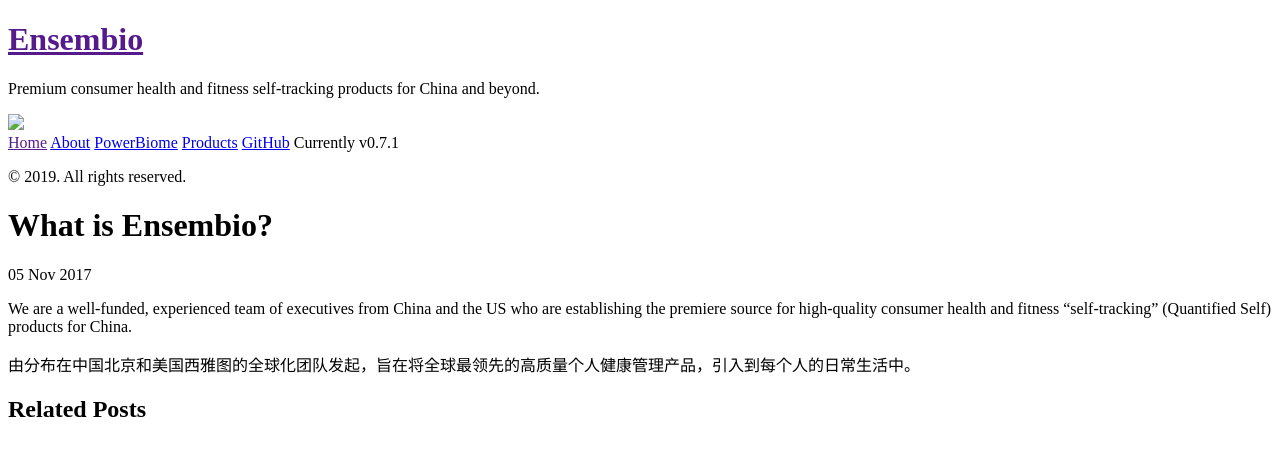
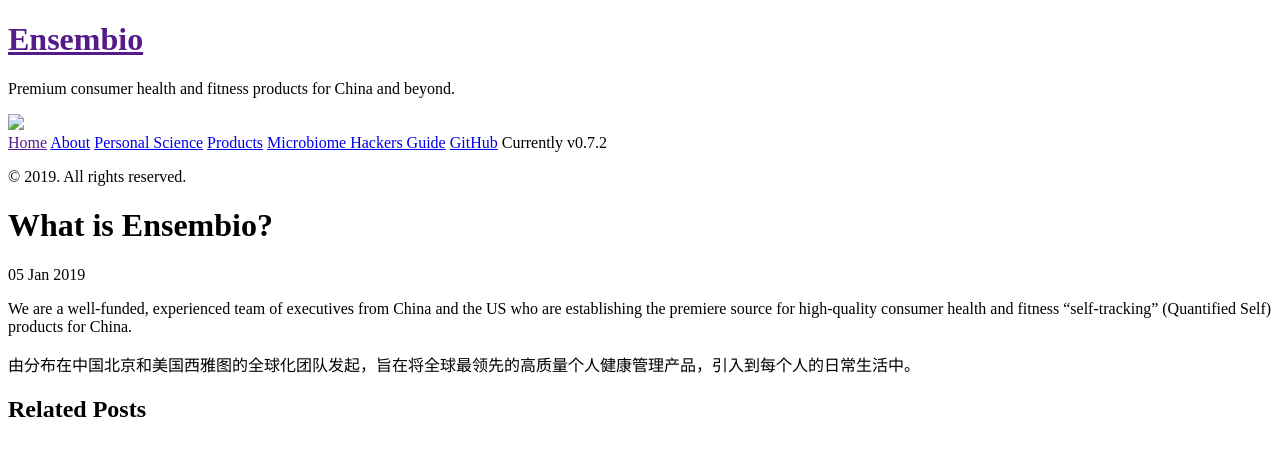
Before and after one commit to ensembio/ensembio.github.io, a Jekyll site: the page built from _posts/2013-01-01-whats-ensembio.md, in a window 1280 px wide. Shown: the top 456 px of the page. Built offline with Jekyll 4.4.1, drawn with Linux system fonts in a browser that asks for light colours.

Commit message:
2019 january updates

```diff
--- a/_config.yml
+++ b/_config.yml
@@ -1,28 +1,21 @@
-# Dependencies
-markdown:         kramdown
-highlighter:      pygments
+# Name of your blog (this will show up at the top of your page and in the RSS feed)
+title: Ensembio
+tagline:          'Measure it yourself'
 
-# Permalinks
-permalink:        pretty
-
-
-# Setup
-title:            Ensembio
-tagline:          'The future, quantified'
-description:      'Premium consumer health and fitness self-tracking products for China and beyond.'
+# Short description (goes below the title; it will also be used in the RSS feed)
+description: 'Premium consumer health and fitness products for China and beyond.'
+permalink: pretty
 url:              http://ensembio.com
 baseurl:          /
 
-author:
-  name:           'Ensembio, Inc.'
-  url:            https://ensembio.com
+# Custom vars
+version:          0.7.2
+
 
 paginate:         5
 
-# Custom vars
-version:          0.7.1
 
 github:
   repo:           https://github.com/ensembio
 
-gems: [jekyll-paginate, jekyll-gist]
+plugins: [jekyll-paginate, jekyll-gist]
--- a/_includes/sidebar.html
+++ b/_includes/sidebar.html
@@ -28,7 +28,8 @@
       {% endfor %}
 
 
-      <a class="sidebar-nav-item" target="_blank" href="https://itunes.apple.com/us/developer/ensembio-inc./id656504140">Products</a>
+      <a class="sidebar-nav-item" target="_blank" href="https://itunes.apple.com/us/developer/ensembio-inc./">Products</a>
+      <a class="sidebar-nav-item" target="_blank" href="https://psm.personalscience.com">Microbiome Hackers Guide</a>
          <a class="sidebar-nav-item" href="{{ site.github.repo }}">GitHub</a>
       <span class="sidebar-nav-item">Currently v{{ site.version }}</span>
     </nav>
--- a/_posts/2013-01-01-whats-ensembio.md
+++ b/_posts/2013-01-01-whats-ensembio.md
@@ -1,6 +1,6 @@
 ---
 layout: post
-date: 2017-11-05
+date: 2019-01-05
 title: What is Ensembio?
 ---
 We are a well-funded, experienced team of executives from China and the US who are establishing the premiere source for high-quality consumer health and fitness “self-tracking” (Quantified Self) products for China.
```
Also changed, not shown: personalScience.md (added, +8 -0 lines), powerBiome.md (deleted, +0 -8 lines), 1 other file.
